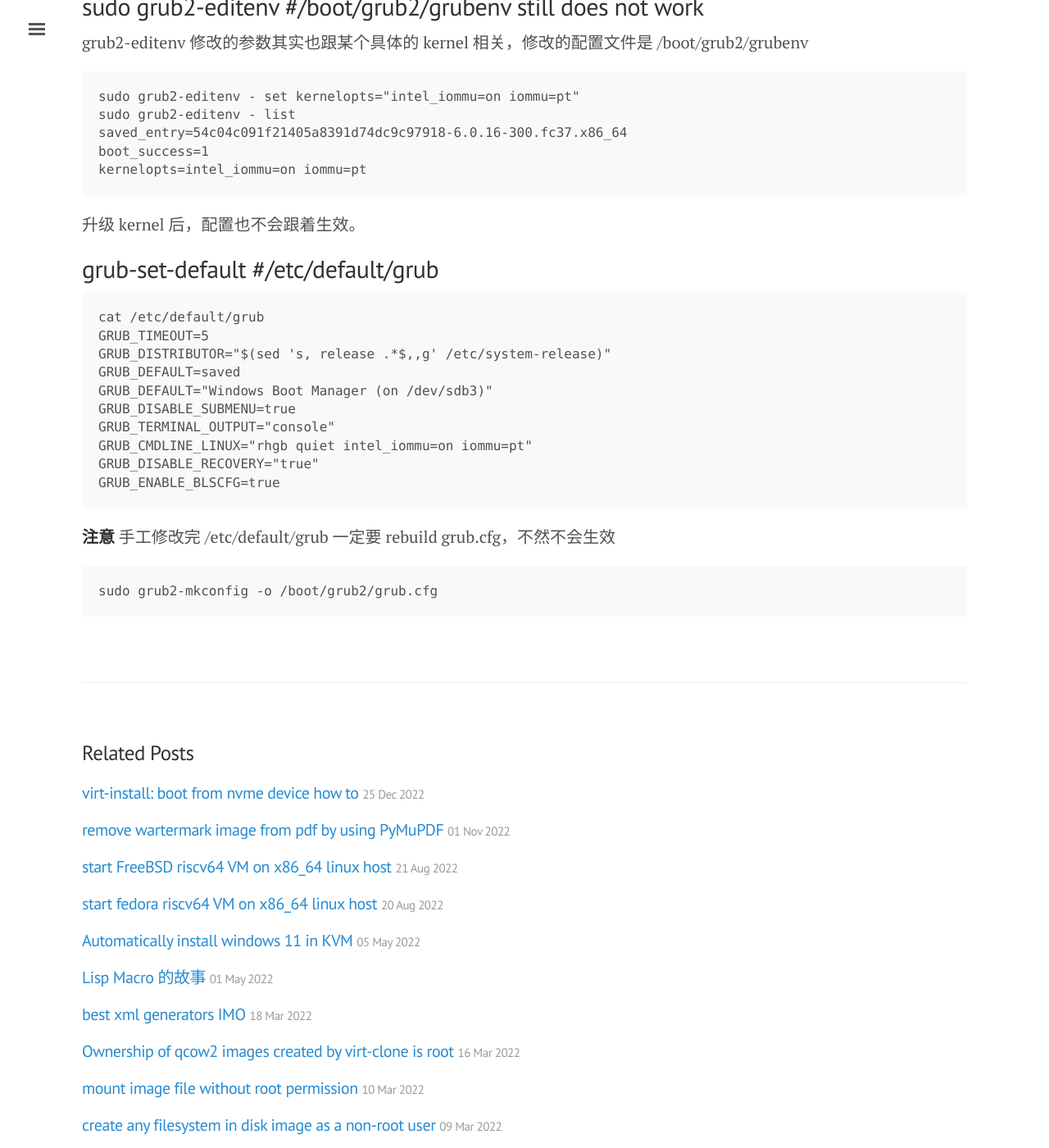
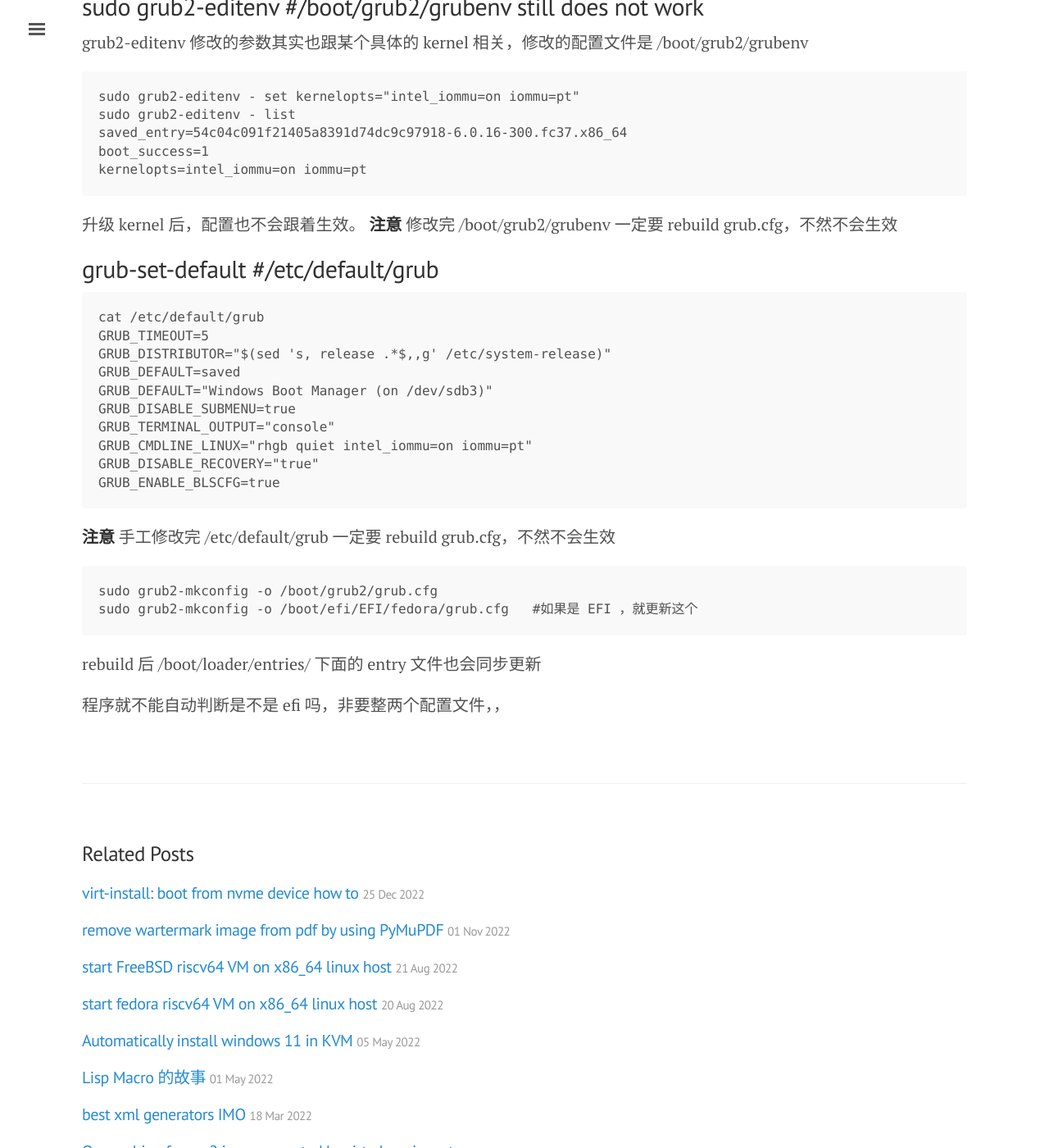
Before and after one commit to tcler/tcler.github.io, a Jekyll site: the page built from _posts/2023-01-05-grub2-set-default-kernel-options-howto.md, in a window 1280 px wide and 1400 px high, scrolled down 764 px. Shown: the whole window at 82% size. Built offline with Jekyll 4.4.1, drawn with Linux system fonts in a browser that asks for light colours; some of the changed text lies outside the part shown.

Commit message:
Update 2023-01-05-grub2-set-default-kernel-options-howto.md

````diff
--- a/_posts/2023-01-05-grub2-set-default-kernel-options-howto.md
+++ b/_posts/2023-01-05-grub2-set-default-kernel-options-howto.md
@@ -7,7 +7,7 @@ title: "grub2: set/add default kernel options over update how to"
 想加个内核参数都不知道到底改哪个配置文件，sh\*t! 后来知道了用 grubby ，稍微方便一点了，但是用的 Fedora
 内核升级频率比较高，一升级 kernel 原来的配置就没用了，怎么办？还是得自己调查看看这些配置文件到底怎么生效...
 
-## sudo grubby
+## sudo grubby  #/boot/loader/entries/
 grubby, 先看[官方文档](https://access.redhat.com/documentation/en-us/red_hat_enterprise_linux/8/html/managing_monitoring_and_updating_the_kernel/assembly_making-persistent-changes-to-the-grub-boot-loader_managing-monitoring-and-updating-the-kernel#doc-wrapper).
 grubby 的功能主要是维护一个 loader entry 列表在目录 /boot/loader/entries/ 下，每个 entry
 对应其中一个文件。修改某个 kernel 或 所有 kernel 的 options:
@@ -28,6 +28,7 @@ boot_success=1
 kernelopts=intel_iommu=on iommu=pt
 ```
 升级 kernel 后，配置也不会跟着生效。
+**注意** 修改完 /boot/grub2/grubenv 一定要 rebuild grub.cfg，不然不会生效
 
 ## grub-set-default #/etc/default/grub
 ```
@@ -46,4 +47,8 @@ GRUB_ENABLE_BLSCFG=true
 **注意** 手工修改完 /etc/default/grub 一定要 rebuild grub.cfg，不然不会生效
 ```
 sudo grub2-mkconfig -o /boot/grub2/grub.cfg
+sudo grub2-mkconfig -o /boot/efi/EFI/fedora/grub.cfg   #如果是 EFI ，就更新这个
 ```
+rebuild 后 /boot/loader/entries/ 下面的 entry 文件也会同步更新
+
+程序就不能自动判断是不是 efi 吗，非要整两个配置文件，，
````
